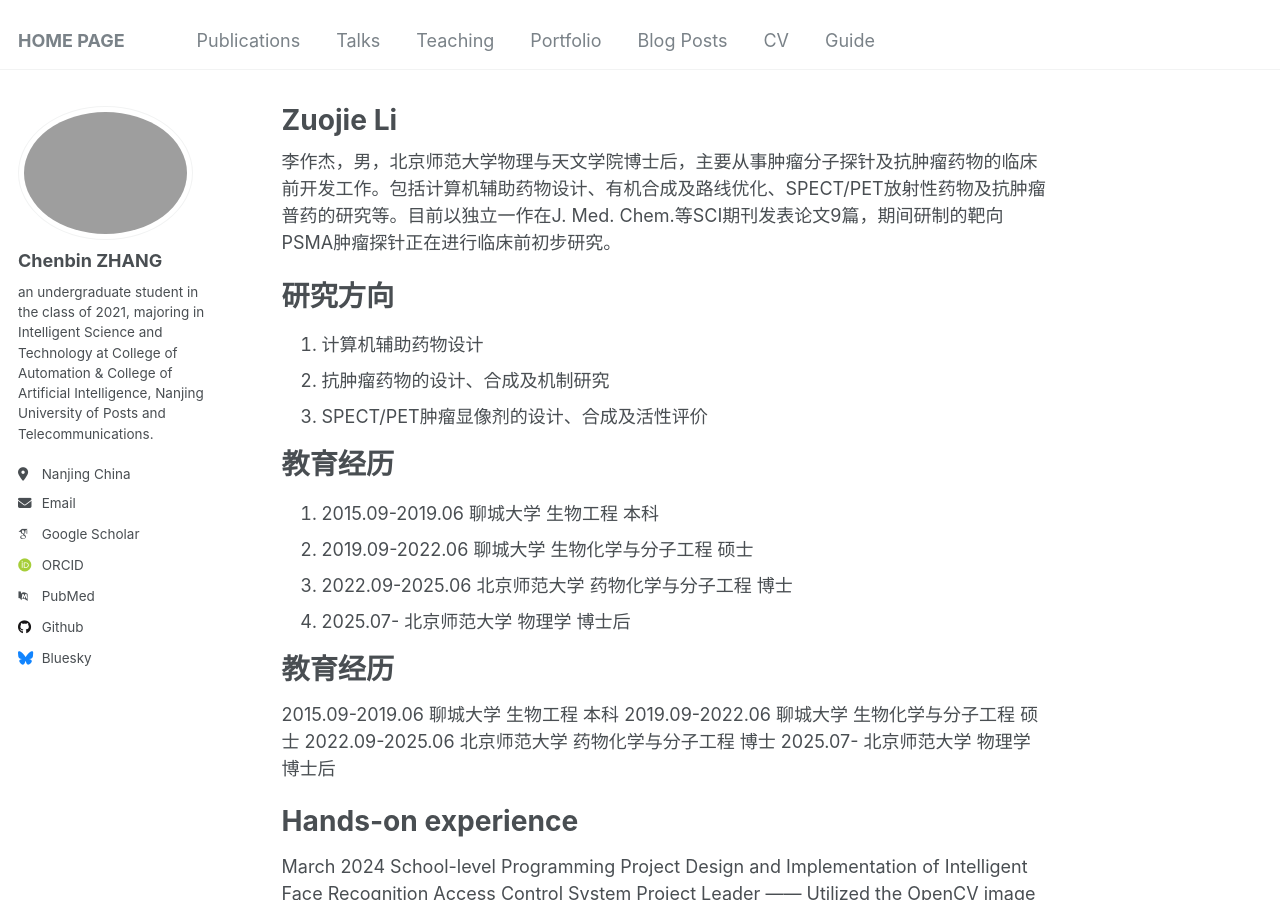
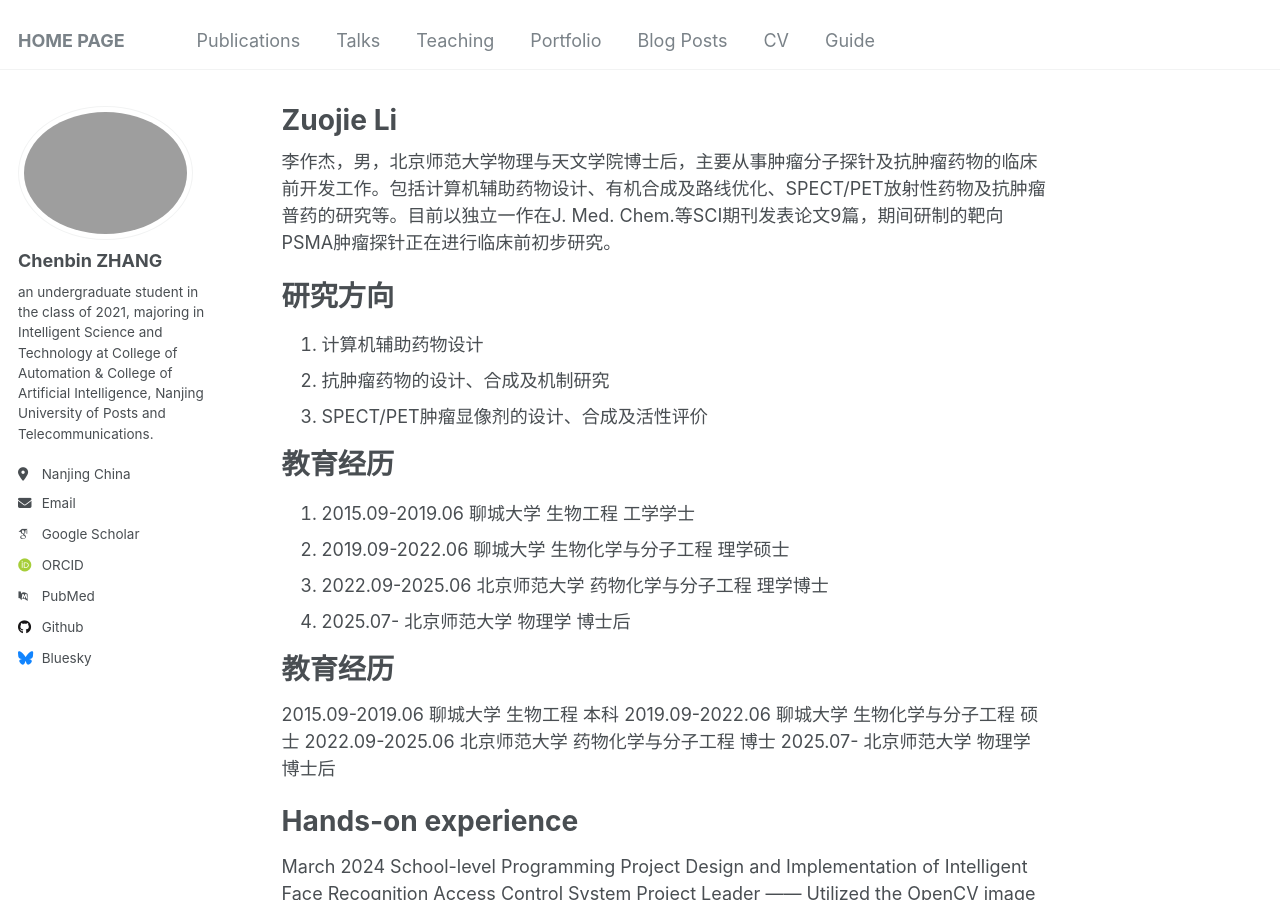
Before and after one commit to Infinity-LZJ/Zuojie_Li.github, a Jekyll site: the page built from _pages/about.md, in a window 1280 px wide and 900 px high. Built offline with Jekyll 4.4.1, drawn with Linux system fonts in a browser that asks for light colours; some web fonts are replaced.

Commit message:
Update about.md

```diff
--- a/_pages/about.md
+++ b/_pages/about.md
@@ -17,10 +17,10 @@ redirect_from:
 
 教育经历
 ======
-1. 2015.09-2019.06 聊城大学      生物工程 本科
-2. 2019.09-2022.06 聊城大学      生物化学与分子工程 硕士
-3. 2022.09-2025.06 北京师范大学  药物化学与分子工程 博士
-4. 2025.07-        北京师范大学  物理学            博士后
+1. 2015.09-2019.06   聊城大学       生物工程            工学学士
+2. 2019.09-2022.06   聊城大学       生物化学与分子工程  理学硕士
+3. 2022.09-2025.06   北京师范大学   药物化学与分子工程  理学博士
+4. 2025.07-          北京师范大学   物理学               博士后
 
 教育经历
 ======
```
